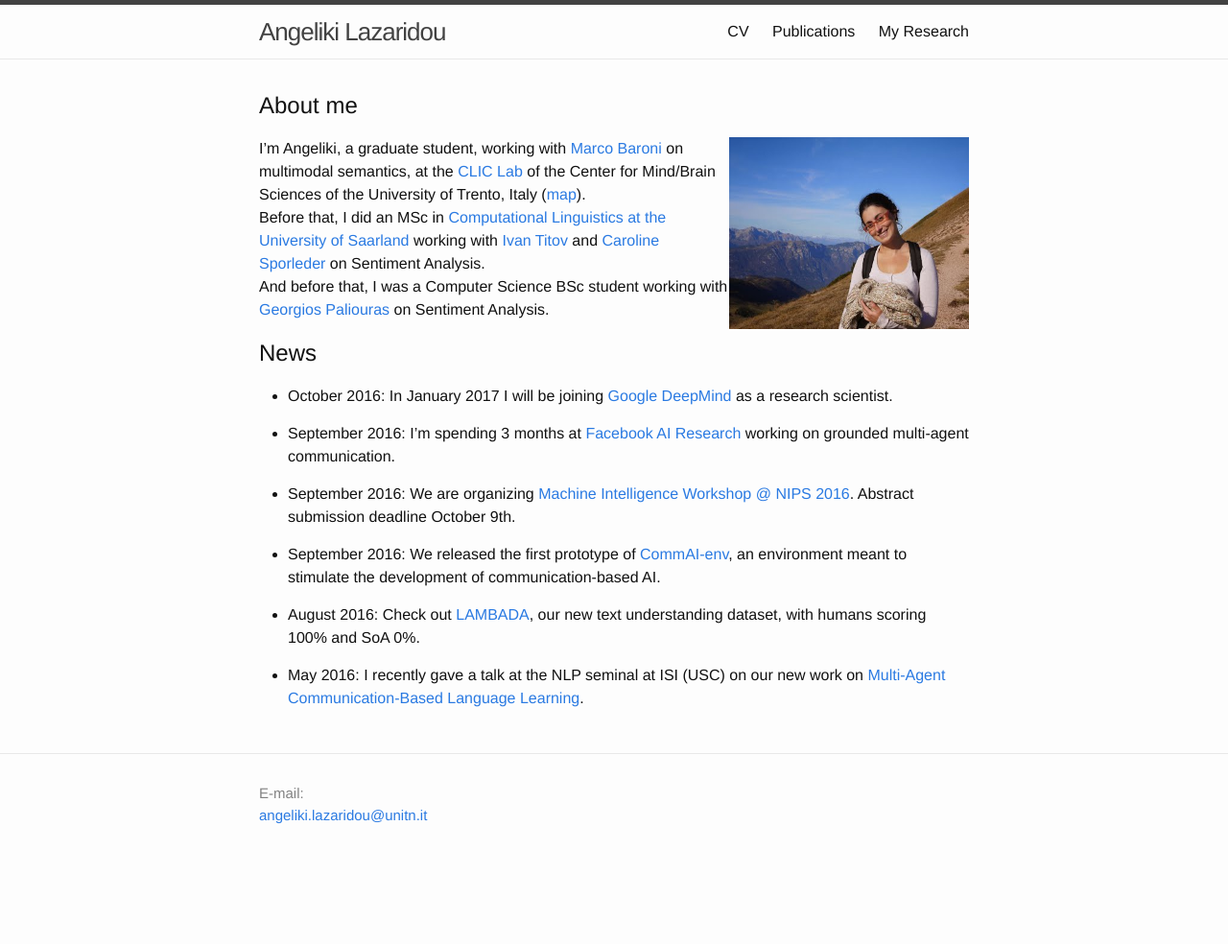
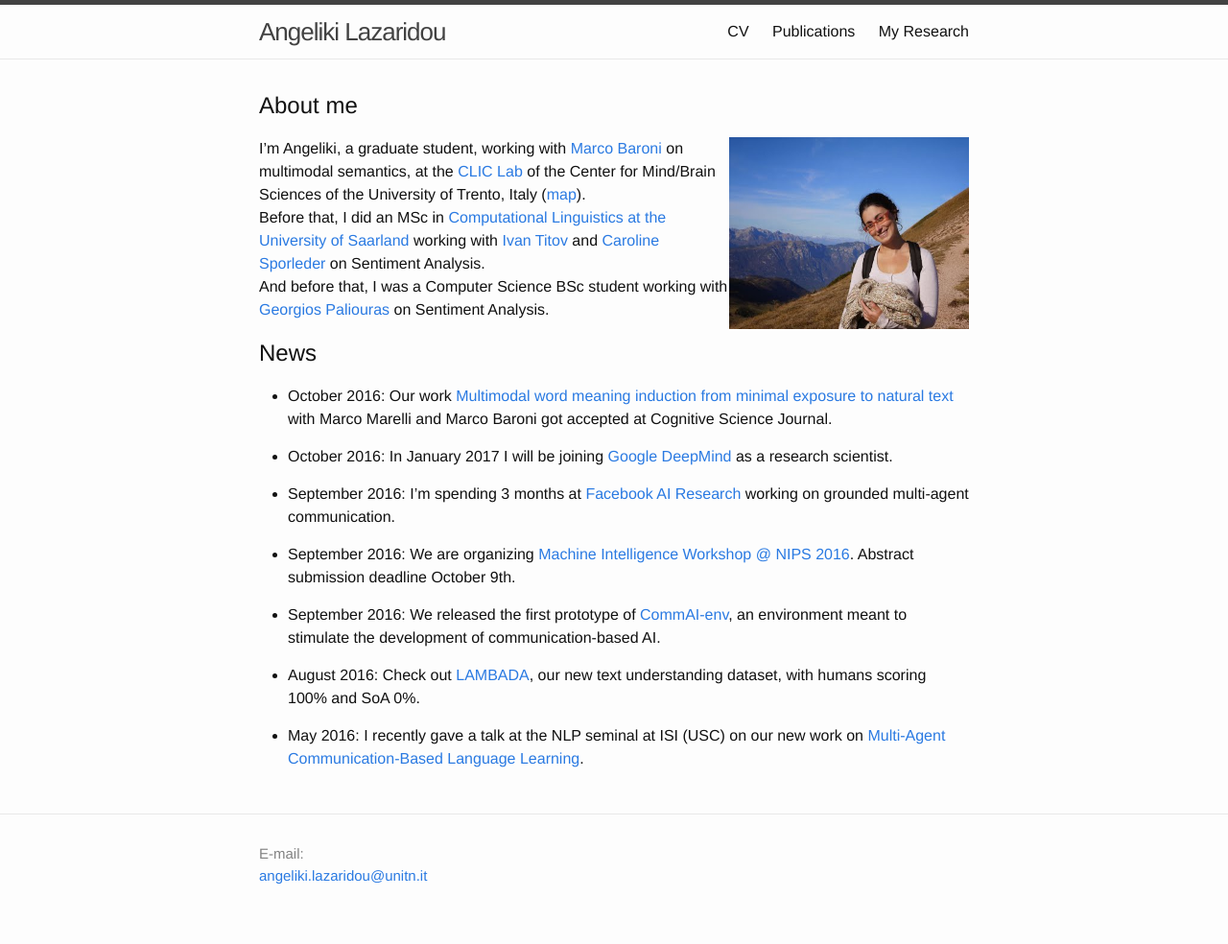
Before and after one commit to angelikilazaridou/angelikilazaridou.github.io, a Jekyll site: the page built from index.md, in a window 1280 px wide. Shown: the whole page at 96% size. Built offline with Jekyll 4.4.1, drawn with Linux system fonts in a browser that asks for light colours; before the commit the page ends 921 px from its top, so only the background shows below that.

Commit message:
chimeras update

```diff
--- a/index.md
+++ b/index.md
@@ -13,6 +13,7 @@ And before that, I was a Computer Science BSc student working with <a href="http
 
 News
 ---------
+* October 2016: Our work <a href="http://clic.cimec.unitn.it/marco/publications/lazaridou-et-al-chimeras-cogsci.pdf">Multimodal word meaning induction from minimal exposure to natural text</a> with Marco Marelli and Marco Baroni got accepted at Cognitive Science Journal.
 
 * October 2016: In January 2017 I will be joining <a href="https://deepmind.com/">Google DeepMind</a> as a research scientist.
 
```
